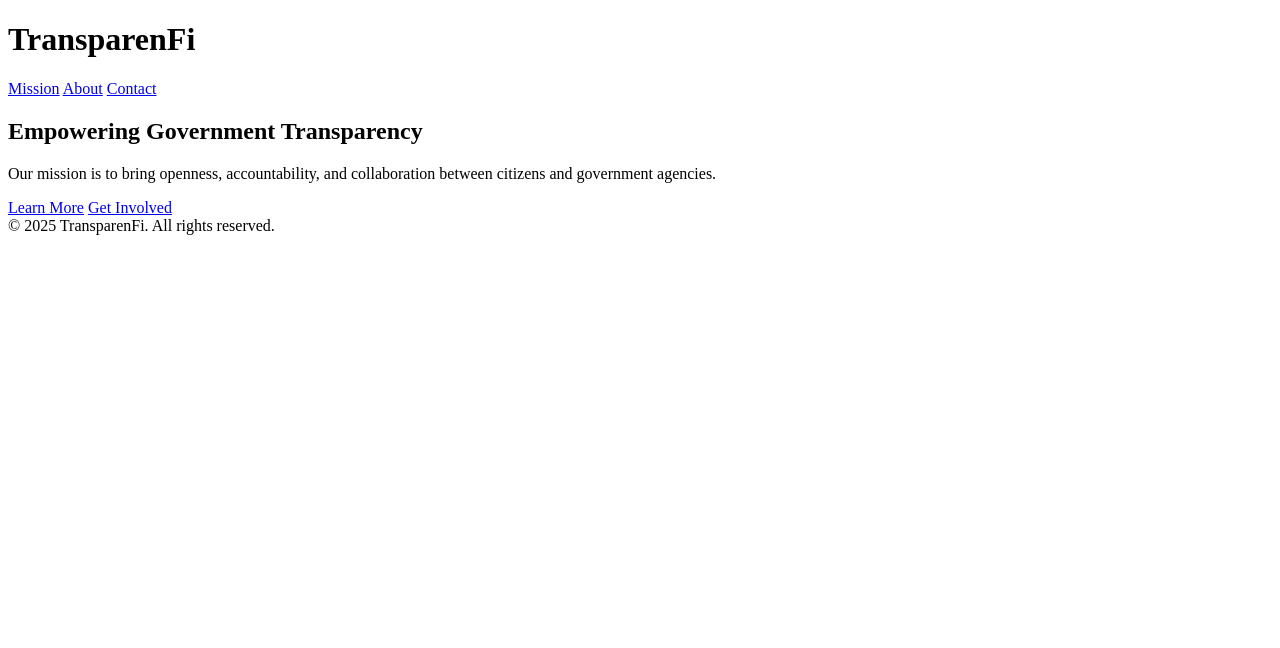
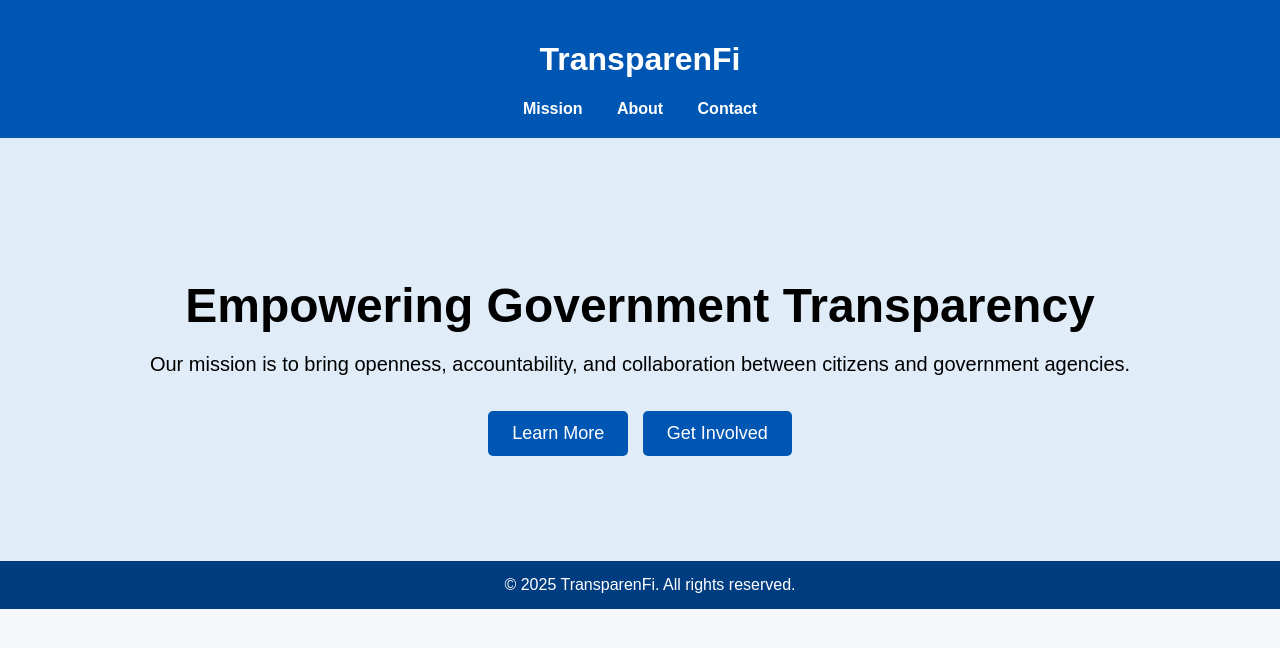
Before and after one commit to amnrell/TransparenFi, a plain HTML site: page index.html in a window 1280 px wide. Drawn offline with Linux system fonts and the light colour scheme.

Commit message:
style.css

```diff
--- a/style.css
+++ b/style.css
@@ -1,24 +1,65 @@
- <header>
-        <h1>TransparenFi</h1>
-        <nav>
-            <a href="#mission">Mission</a>
-            <a href="#about">About</a>
-            <a href="#contact">Contact</a>
-        </nav>
-    </header>
+body {
+    font-family: Arial, sans-serif;
+    margin: 0;
+    padding: 0;
+    background-color: #f4f8fb;
+}
 
-    <section class="hero">
-        <h1>Empowering Government Transparency</h1>
-        <p>Our mission is to bring openness, accountability, and collaboration between citizens and government agencies.</p>
-        <div class="buttons">
-            <a href="#learn-more">Learn More</a>
-            <a href="#get-involved">Get Involved</a>
-        </div>
-    </section>
+header {
+    background-color: #0056b3;
+    color: white;
+    padding: 20px;
+    text-align: center;
+}
 
-    <footer>
-        &copy; 2025 TransparenFi. All rights reserved.
-    </footer>
+nav {
+    margin-top: 10px;
+}
 
-</body>
-</html>
+nav a {
+    margin: 0 15px;
+    color: white;
+    text-decoration: none;
+    font-weight: bold;
+}
+
+.hero {
+    text-align: center;
+    padding: 100px 20px;
+    background-color: #e0ecf8;
+}
+
+.hero h1 {
+    font-size: 48px;
+    margin-bottom: 20px;
+}
+
+.hero p {
+    font-size: 20px;
+    margin-bottom: 30px;
+}
+
+.buttons {
+    margin-top: 20px;
+}
+
+.buttons a {
+    display: inline-block;
+    padding: 12px 24px;
+    margin: 5px;
+    background-color: #0056b3;
+    color: white;
+    text-decoration: none;
+    border-radius: 5px;
+    font-size: 18px;
+}
+
+footer {
+    background-color: #003d80;
+    color: white;
+    text-align: center;
+    padding: 15px 10px;
+    position: relative;
+    bottom: 0;
+    width: 100%;
+}
```
